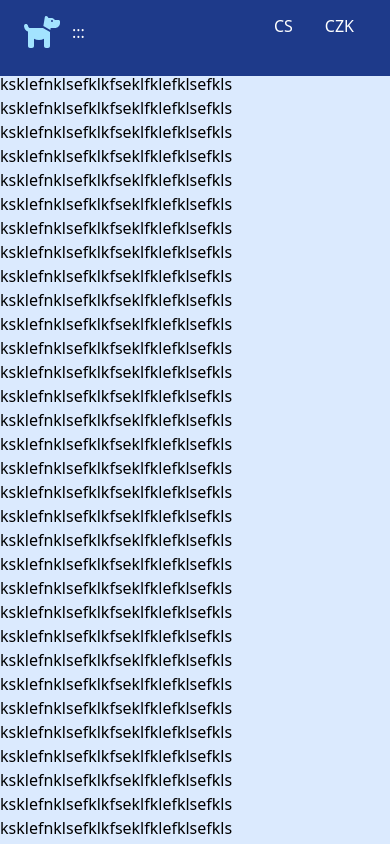
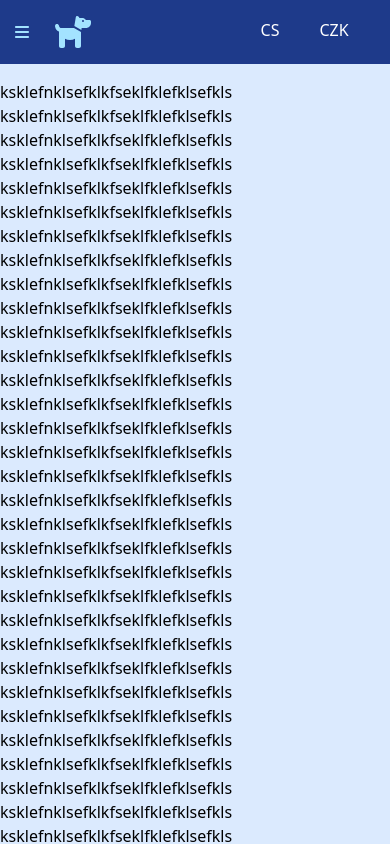
Before and after one commit to Efreenka/Woofie, a Vue app: page /dog in a window 390 px wide. Shown: the top 844 px of the page. Built offline with nearby package versions, Linux system fonts and the light colour scheme.

Commit message:
fix header

```diff
--- a/src/components/DropdownMenu.vue
+++ b/src/components/DropdownMenu.vue
@@ -4,13 +4,13 @@
     @mouseover="showDropdown = true"
     @mouseleave="showDropdown = false"
   >
-    <button>{{ selectedItem }}</button>
-    <div v-if="showDropdown" class="absolute mt-2 py-2 bg-white shadow-lg rounded-md text-blue-900">
+    <button class=" w-10">{{ selectedItem }}</button>
+    <div v-if="showDropdown" class="absolute mt-2 py-1 bg-white shadow-lg rounded-md text-blue-900">
       <a
         href="#!"
         v-for="item in items"
         @click="selectItem(item)"
-        class="block px-4 py-2 cursor-pointer hover:bg-gray-100"
+        class="block px-3 py-2 cursor-pointer hover:bg-gray-100"
       >
         {{ item }}
       </a>
--- a/src/components/Header.vue
+++ b/src/components/Header.vue
@@ -1,17 +1,17 @@
 <template>
   <div
-    class="text-white bg-blue-900 py-3.5 px-6 w-screen flex flex-row fixed z-50 justify-between md:h-16"
+    class="text-white bg-blue-900 py-3.5 pr-6 pl-2 w-screen flex flex-row fixed top-0 z-50 justify-between md:h-16"
   >
-    <div class="flex flex-col md:flex-row md:basis-[90%] gap-3 md:gap-12">
-      <div class="flex justify-center flex-row md:basis-[5%] gap-3">
-        <font-awesome-icon :icon="['fas', 'dog']" style="color: #a3e3ff" class="w-9 h-9" />
-        <button @click="hamburgerMenu()" class="md:hidden block border-none">:::</button>
+    <div class="flex flex-col md:flex-row items-center md:items-start md:basis-[90%]  md:gap-12">
+      <div class="flex flex-row-reverse justify-around md:basis-[5%] gap-3 min-w-[90px]">
+        <font-awesome-icon :icon="['fas', 'dog']" style="color: rgb(163, 227, 255)" class="w-9 h-9" />
+        <button @click="hamburgerMenu()" class="md:hidden block border-none"><font-awesome-icon :icon="['fas', 'bars']" style="color: #a3e3ff;" /></button>
       </div>
       <div class="md:basis-2/5">
         <MainMenu :class="{ hidden: !showMenu, show: showMenu, 'md:block': true }" />
       </div>
     </div>
-    <div class="flex gap-8 md:gap-16 mr-3 md:basis-[10%]">
+    <div class="flex gap-6 md:gap-10 mr-3 pt-1 md:basis-[10%]">
       <DropdownMenuVue :items="languages" />
       <DropdownMenuVue :items="currencies" />
     </div>
@@ -40,6 +40,6 @@ function hamburgerMenu() {
 }
 
 .show {
-  @apply h-24 block align-bottom;
+  @apply h-24 block align-bottom text-start pt-3;
 }
 </style>
--- a/src/components/MainMenu.vue
+++ b/src/components/MainMenu.vue
@@ -1,6 +1,6 @@
 <template>
   <nav>
-    <ul class="flex flex-col md:flex-row gap-6 md:gap-28 bg-blue-900">
+    <ul class="flex flex-col md:flex-row gap-5 md:gap-28 bg-blue-900">
       <li>
         <router-link to="dog" class="text-xl hover:text-gray-300">Pejsci</router-link>
       </li>
--- a/src/main.ts
+++ b/src/main.ts
@@ -6,12 +6,12 @@ import { createPinia } from 'pinia'
 import App from './App.vue'
 import router from './router'
 import { FontAwesomeIcon } from '@fortawesome/vue-fontawesome'
-import { faDog } from '@fortawesome/free-solid-svg-icons'
+import { faDog, faBars } from '@fortawesome/free-solid-svg-icons'
 import { library } from '@fortawesome/fontawesome-svg-core'
 
 const app = createApp(App)
 
-library.add(faDog)
+library.add(faDog, faBars)
 
 app.use(createPinia())
 app.use(router)
--- a/src/views/DogView.vue
+++ b/src/views/DogView.vue
@@ -1,5 +1,7 @@
 <template>
-  <div>
+  <div >
+    <div class=" mt-20">
+      <p>ksklefnklsefklkfseklfklefklsefkls</p>
     <p>ksklefnklsefklkfseklfklefklsefkls</p>
     <p>ksklefnklsefklkfseklfklefklsefkls</p>
     <p>ksklefnklsefklkfseklfklefklsefkls</p>
@@ -70,7 +72,8 @@
     <p>ksklefnklsefklkfseklfklefklsefkls</p>
     <p>ksklefnklsefklkfseklfklefklsefkls</p>
     <p>ksklefnklsefklkfseklfklefklsefkls</p>
-    <p>ksklefnklsefklkfseklfklefklsefkls</p>
+    </div>
+
   </div>
 </template>
 
```
